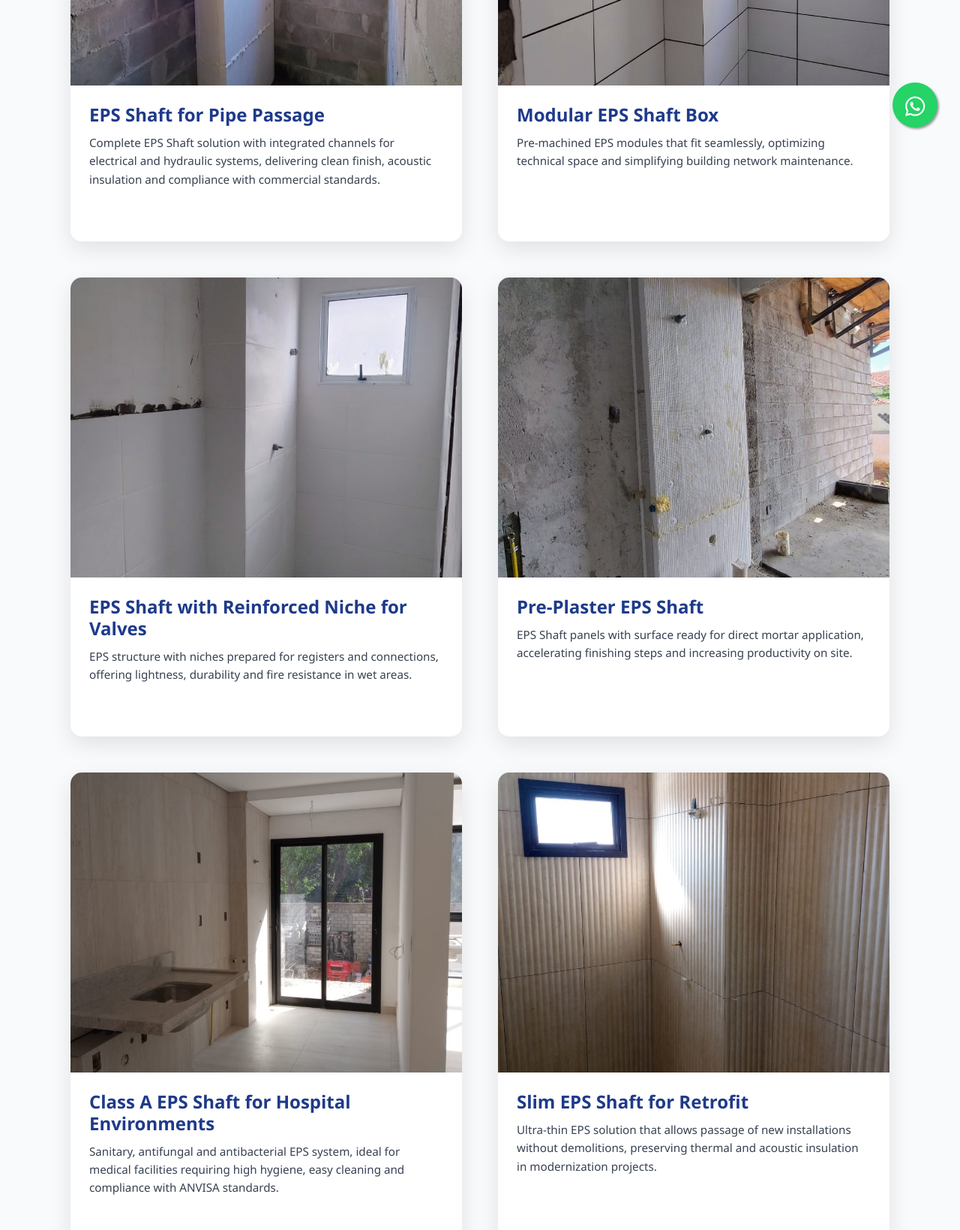
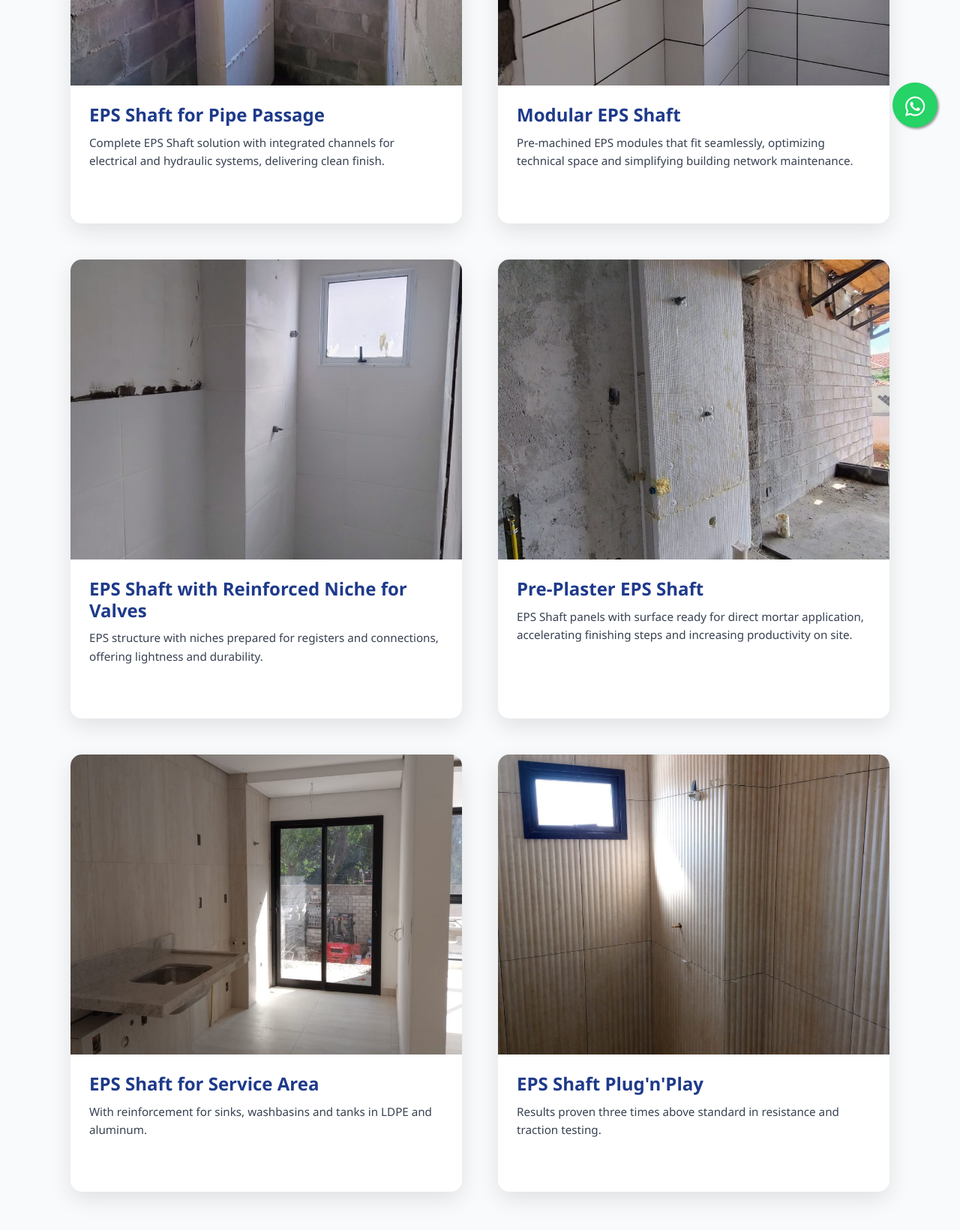
Before and after one commit to guilhermefilippo/smarteps, a plain HTML site: page projects.html in a window 1280 px wide. Shown: the part 600-2240 px from the top of the page at 75% size. Drawn offline with Linux system fonts and the light colour scheme.

Commit message:
docs: Shorten and rephrase project titles and descriptions on the projects pages in both English and Portuguese.

```diff
--- a/projects.html
+++ b/projects.html
@@ -79,7 +79,7 @@
                         </div>
                         <div class="project-info">
                             <h4>EPS Shaft for Pipe Passage</h4>
-                            <p>Complete EPS Shaft solution with integrated channels for electrical and hydraulic systems, delivering clean finish, acoustic insulation and compliance with commercial standards.</p>
+                            <p>Complete EPS Shaft solution with integrated channels for electrical and hydraulic systems, delivering clean finish.</p>
                         </div>
                     </div>
                 </div>
@@ -89,7 +89,7 @@
                         <div class="project-image" style="background-image: url('assets/images/smarteps_shafteps_projetos_realizados_02.jpeg'); min-height: 400px;">
                         </div>
                         <div class="project-info">
-                            <h4>Modular EPS Shaft Box</h4>
+                            <h4>Modular EPS Shaft</h4>
                             <p>Pre-machined EPS modules that fit seamlessly, optimizing technical space and simplifying building network maintenance.</p>
                         </div>
                     </div>
@@ -101,7 +101,7 @@
                         </div>
                         <div class="project-info">
                             <h4>EPS Shaft with Reinforced Niche for Valves</h4>
-                            <p>EPS structure with niches prepared for registers and connections, offering lightness, durability and fire resistance in wet areas.</p>
+                            <p>EPS structure with niches prepared for registers and connections, offering lightness and durability.</p>
                         </div>
                     </div>
                 </div>
@@ -122,8 +122,8 @@
                         <div class="project-image" style="background-image: url('assets/images/smarteps_shafteps_projetos_realizados_05.jpeg'); min-height: 400px;">
                         </div>
                         <div class="project-info">
-                            <h4>Class A EPS Shaft for Hospital Environments</h4>
-                            <p>Sanitary, antifungal and antibacterial EPS system, ideal for medical facilities requiring high hygiene, easy cleaning and compliance with ANVISA standards.</p>
+                            <h4>EPS Shaft for Service Area</h4>
+                            <p>With reinforcement for sinks, washbasins and tanks in LDPE and aluminum.</p>
                         </div>
                     </div>
                 </div>
@@ -133,8 +133,8 @@
                         <div class="project-image" style="background-image: url('assets/images/smarteps_shafteps_projetos_realizados_06.jpeg'); min-height: 400px;">
                         </div>
                         <div class="project-info">
-                            <h4>Slim EPS Shaft for Retrofit</h4>
-                            <p>Ultra-thin EPS solution that allows passage of new installations without demolitions, preserving thermal and acoustic insulation in modernization projects.</p>
+                            <h4>EPS Shaft Plug'n'Play</h4>
+                            <p>Results proven three times above standard in resistance and traction testing.</p>
                         </div>
                     </div>
                 </div>
@@ -212,33 +212,33 @@
         const projects = [
             {
                 "image": "assets/images/smarteps_shafteps_projetos_realizados_01.jpeg",
-                "title": "Shaft EPS para Passagem de Tubulações",
-                "description": "Solução completa de Shaft em EPS com canais integrados para elétrica e hidráulica, entregando acabamento limpo, isolamento acústico e conformidade com normas comerciais."
+                "title": "EPS Shaft for Pipe Passage",
+                "description": "Complete EPS Shaft solution with integrated channels for electrical and hydraulic systems, delivering clean finish."
             },
             {
                 "image": "assets/images/smarteps_shafteps_projetos_realizados_02.jpeg",
-                "title": "Caixa Shaft Modular em EPS",
-                "description": "Módulos pré-usinados em EPS que se encaixam sem emendas, otimizando o espaço técnico e simplificando a manutenção das redes prediais."
+                "title": "Modular EPS Shaft",
+                "description": "Pre-machined EPS modules that fit seamlessly, optimizing technical space and simplifying building network maintenance."
             },
             {
                 "image": "assets/images/smarteps_shafteps_projetos_realizados_03.jpeg",
-                "title": "Shaft EPS com Nicho Reforçado para Válvulas",
-                "description": "Estrutura em EPS com nichos preparados para registros e conexões, oferecendo leveza, durabilidade e resistência ao fogo em áreas molhadas."
+                "title": "EPS Shaft with Reinforced Niche for Valves",
+                "description": "EPS structure with niches prepared for registers and connections, offering lightness and durability."
             },
             {
                 "image": "assets/images/smarteps_shafteps_projetos_realizados_04.jpeg",
-                "title": "Shaft EPS Pré-Reboco",
-                "description": "Painéis Shaft em EPS com superfície pronta para aplicação direta de argamassa, acelerando etapas de acabamento e elevando a produtividade no canteiro."
+                "title": "Pre-Plaster EPS Shaft",
+                "description": "EPS Shaft panels with surface ready for direct mortar application, accelerating finishing steps and increasing productivity on site."
             },
             {
                 "image": "assets/images/smarteps_shafteps_projetos_realizados_05.jpeg",
-                "title": "Shaft EPS Classe A para Ambientes Hospitalares",
-                "description": "Sistema em EPS sanitário, antifungo e antibactéria, ideal para instalações médicas que exigem alta higiene e fácil limpeza."
+                "title": "EPS Shaft for Service Area",
+                "description": "With reinforcement for sinks, washbasins and tanks in LDPE and aluminum."
             },
             {
                 "image": "assets/images/smarteps_shafteps_projetos_realizados_06.jpeg",
-                "title": "Shaft EPS Slim para Retrofit",
-                "description": "Solução ultrafina em EPS que permite passagem de novas instalações sem demolições, preservando isolamento térmico e acústico em projetos de modernização."
+                "title": "EPS Shaft Plug'n'Play",
+                "description": "Results proven three times above standard in resistance and traction testing."
             }
         ];
     </script>
```
Also changed, not shown: projetos.html (+14 -14 lines).
